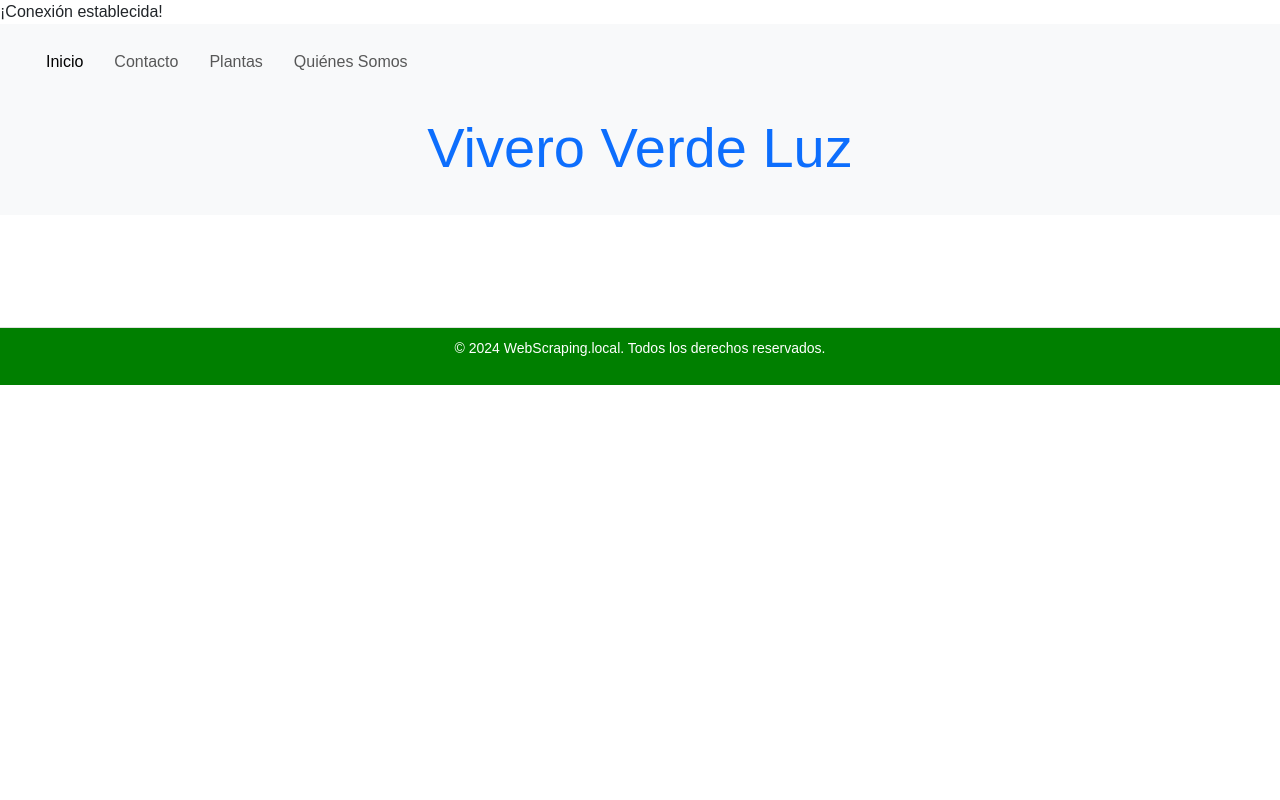
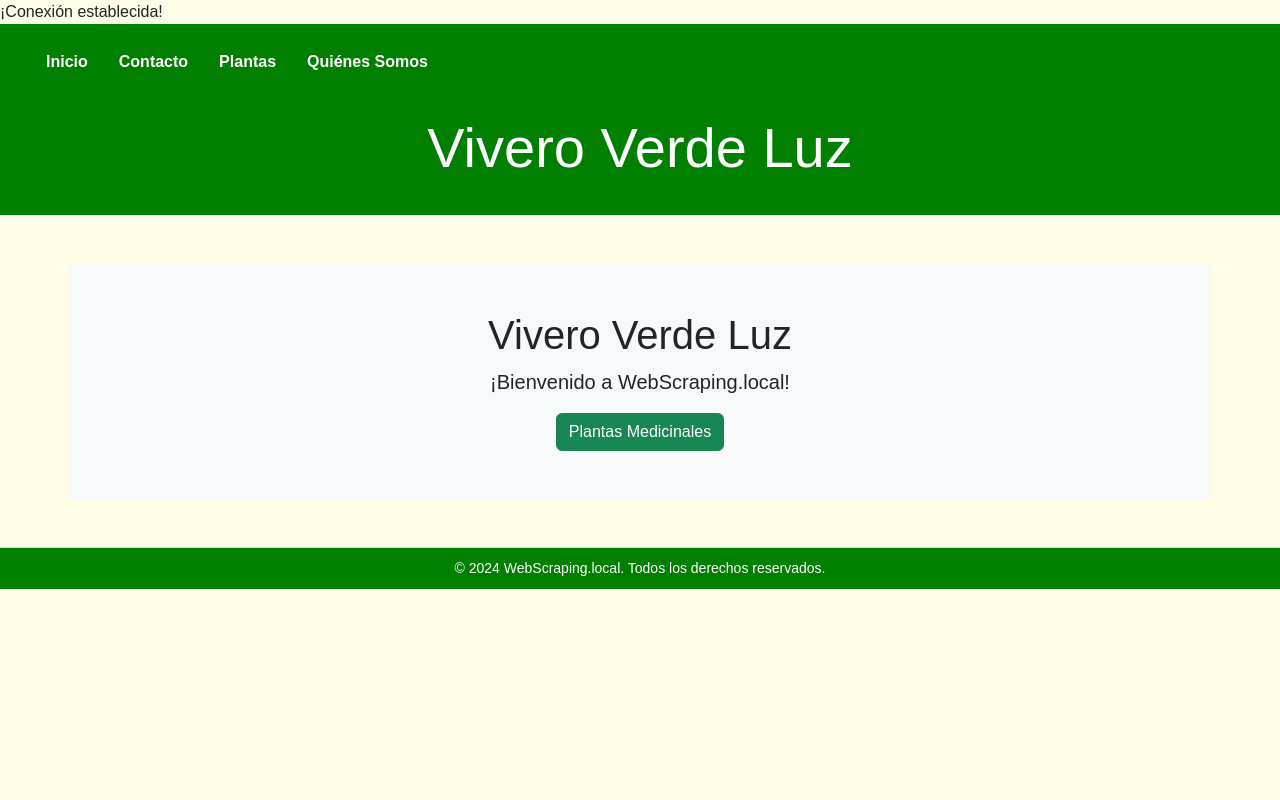
Before and after one commit to leticiaCasa13/proyectoweb, a PHP site: page / in a window 1280 px wide. Run offline with PHP 8.4, Linux system fonts and the light colour scheme.

Commit message:
Primer commit - Subida 2 del proyecto de web scraping

```diff
--- a/public/css/styles.css
+++ b/public/css/styles.css
@@ -1,5 +1,6 @@
 /* Estilos generales */
 body {
+    background-color: #fffde7;
     margin: 0;
     padding: 0;
     font-family: Arial, sans-serif;
@@ -7,18 +8,20 @@ body {
 
 /* Estilos del menú principal */
 header {
-    background-color: #f8f9fa; /* Fondo claro */
+    background-color: #007f00; /* Fondo claro */
+    color: white;
     padding: 10px;
 }
 
-header nav a {
+header .navbar-nav .nav-link {
     margin-right: 15px; /* Espaciado entre enlaces */
-    color: #000; /* Color de texto */
+    color: white; /* Color negro */
     text-decoration: none; /* Sin subrayado */
+    font-weight: bold;
 }
 
-header nav a:hover {
-    color: #007bff; /* Color azul al pasar el mouse */
+header .navbar-nav .nav-link:hover {
+    color: #ffdd00; /* Color amarillo al pasar el mouse */
 }
 
 /* Estilos del formulario */
@@ -74,8 +77,8 @@ header nav a:hover {
     left: 0;
     width: 100%;
     text-align: center;
-    background-color: #007f00; /* Fondo verde */
-    color: white; /* Texto blanco */
+    background-color: #007f00; /* amarillo */
+    color: white; /* Texto negro */
     padding: 10px 0; /* Espaciado interno */
     font-size: 14px; /* Tamaño de fuente adecuado */
     display: flex; /* Activa el modelo de caja flexible */
@@ -85,6 +88,7 @@ header nav a:hover {
 }
 
 main {
+    background-color: #ffffcc;
     margin-bottom: 100px; /* ajusta según la altura del footer */
     overflow: hidden; /*Evita que el contenido desborde */
 }
--- a/templates/home.html.twig
+++ b/templates/home.html.twig
@@ -11,10 +11,11 @@
 
     {% include 'layouts/header.html.twig' %} {# Aquí se incluye el menú principal #}
 
-    <main class="container my-5">
-         <h1></h1>
-         <p>{{ description }}</p>
-   </main>
+      <main class="container my-5 py-5 bg-light text-center"style="background-color: #fffde7;">
+         <h1>{{ title }}</h1>
+         <p class="lead">{{ message }}</p>
+         <a href="/plantas" class="btn btn-success">Plantas Medicinales</a>
+      </main>
 
     {% include 'layouts/footer.html.twig' %} {# Aquí se incluye el pie de página #}
 
--- a/templates/layouts/footer.html.twig
+++ b/templates/layouts/footer.html.twig
@@ -1,3 +1,3 @@
-<footer class="footer">
-    <p>&copy; 2024 WebScraping.local. Todos los derechos reservados.</p>
+<footer class="footer" style="background-color: #007f00; color: white; padding: 10px 0;">
+    <p class="m-0">&copy; 2024 WebScraping.local. Todos los derechos reservados.</p>
 </footer>
--- a/templates/layouts/header.html.twig
+++ b/templates/layouts/header.html.twig
@@ -1,5 +1,5 @@
-    <header style="background-color: #f8f9fa; padding: 10px;">
-       <nav class="navbar navbar-expand-lg navbar-light bg-light">
+    <header style="background-color: #007f00; padding: 10px;">
+       <nav class="navbar navbar-expand-lg navbar-dark">
           <div class="container-fluid">
             <a class="navbar-brand" href="#"></a>
             <button class="navbar-toggler" type="button" data-bs-toggle="collapse" data-bs-target="#navbarNav" aria-controls="navbarNav" aria-expanded="false" aria-label="Toggle navigation">
@@ -24,7 +24,7 @@
         </div>
       </nav>
       <div class="text-center my-4">
-         <h1 class="display-4 text-primary">{{ title }}</h1>
+         <h1 class="display-4 text-white">{{ title }}</h1> <!--Bootsrap color blanco -->
       </div>
 
    </header>
```
